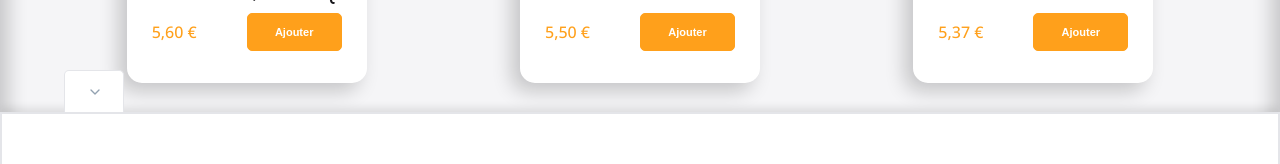
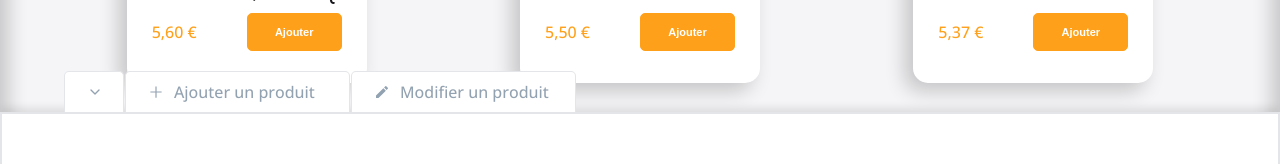
Before and after one commit to D-Luffytaro/crazee-burger, a React (Vite) app in the folder crazy-bg/: page /order/1 in a window 1280 px wide. Shown: the part 414-578 px from the top of the page. Built offline with nearby package versions, Linux system fonts and the light colour scheme; the HTML template or start-up script is replaced by a standard one.

Commit message:
💄 F07: MAIN > ADMIN > Update the color background for the tab (avtive or not)

```diff
--- a/crazy-bg/src/components/pages/order/Main/Admin/AdminTabs.jsx
+++ b/crazy-bg/src/components/pages/order/Main/Admin/AdminTabs.jsx
@@ -13,19 +13,27 @@ export default function AdminTabs({ isCollapse, setIsCollapse }) {
     <AdminTabsStyled>
       <Tab
         onClick={toggle}
-        className="chevron"
-        Icon={<FiChevronDown className="icon" />}
+        className={isCollapse ? "active" : ""}
+        Icon={
+          isCollapse ? (
+            <FiChevronUp className="icon" />
+          ) : (
+            <FiChevronDown className="icon" />
+          )
+        }
       />
 
-      {/*  <Tab
+      <Tab
+        className="tab"
         label="Ajouter un produit "
         Icon={<AiOutlinePlus className="icon" />}
       />
 
       <Tab
+        className="tab"
         label="Modifier un produit"
         Icon={<MdModeEditOutline className="icon" />}
-      /> */}
+      />
     </AdminTabsStyled>
   );
 }
@@ -38,13 +46,23 @@ const AdminTabsStyled = styled.div`
   top: 2px;
   margin-left: 5%;
 
-  .chevron {
-    width: 60px;
-  }
-
   .icon {
     color: #93a2b1;
     width: 16px;
     height: 16px;
   }
+
+  .tab {
+    width: 225px;
+  }
+
+  .active {
+    background: #292729;
+    border-width: 1px 1px 2px 1px;
+    border-style: solid;
+    border-color: #292729;
+    .icon {
+      color: white;
+    }
+  }
 `;
--- a/crazy-bg/src/components/pages/order/Main/Admin/Tab.jsx
+++ b/crazy-bg/src/components/pages/order/Main/Admin/Tab.jsx
@@ -10,14 +10,14 @@ export default function Tab({ label, Icon, className, onClick }) {
 }
 
 const TabStyled = styled.button`
-  height: 44px;
-  width: 230px;
+  height: 43px;
+  width: 60px;
 
   display: inline-flex;
   align-items: center;
 
   background: #ffffff;
-  padding: 10px 22px;
+  padding: 14px 22px;
   margin-right: 1px;
 
   border-width: 1px 1px 2px 1px;
```
